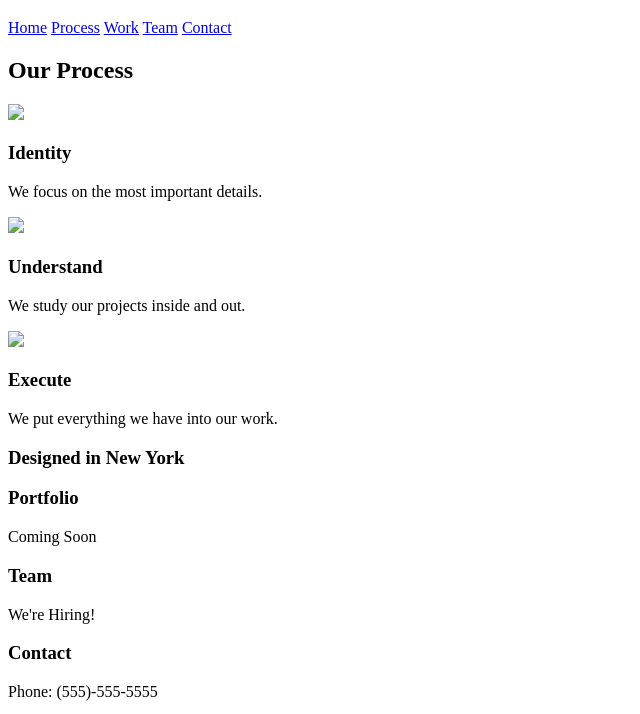
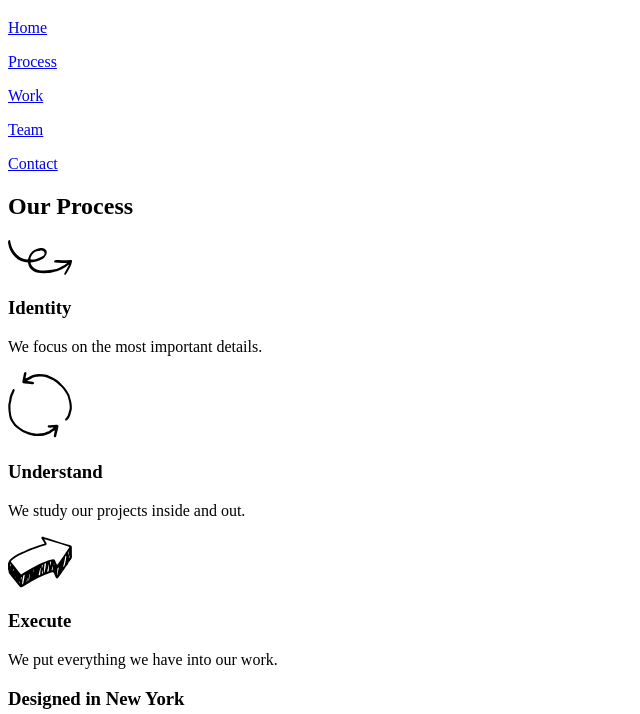
Before and after one commit to stephanierajabi/broadway, a plain HTML site: page index.html in a window 1280 px wide. Shown: the part 61-775 px from the top of the page, without its empty margins (0-640 px from the left). Drawn offline with Linux system fonts and the light colour scheme.

Commit message:
Added icons to html

```diff
--- a/index.html
+++ b/index.html
@@ -12,27 +12,27 @@
 <body>
 <h1>Broadway Design</h1>
 
-<nav>
-  <a href="#">Home</a>
-  <a href="#">Process</a>
-  <a href="#">Work</a>
-  <a href="#">Team</a>
-  <a href="#">Contact</a>
-</nav>
+
+<p><a href="#">Home</a></p>
+<p><a href="#">Process</a></p>
+<p><a href="#">Work</a></p>
+<p><a href="#">Team</a></p>
+<p><a href="#">Contact</a></p>
+
 
 <!-- Page Content -->
 
 <h2>Our Process</h2>
 
-<img src="./resources/images/identify.jpg"/>
+<img src="resources/images/identify.svg"/>
 <h3>Identity</h3>
 <p>We focus on the most important details.</p>
 
-<img src="./resources/images/understand.jpg"/>
+<img src="resources/images/understand.svg"/>
 <h3>Understand</h3>
 <p>We study our projects inside and out.</p>
 
-<img src="./resources/images/execute.jpg"/>
+<img src="resources/images/execute.svg"/>
 <h3>Execute</h3>
 <p>We put everything we have into our work.</p>
 
```
Also changed, not shown: resources/images/execute.svg (renamed from resources/images/execute.jpg), resources/images/identify.svg (renamed from resources/images/identify.jpg), resources/images/understand.svg (renamed from resources/images/understand.jpg).
